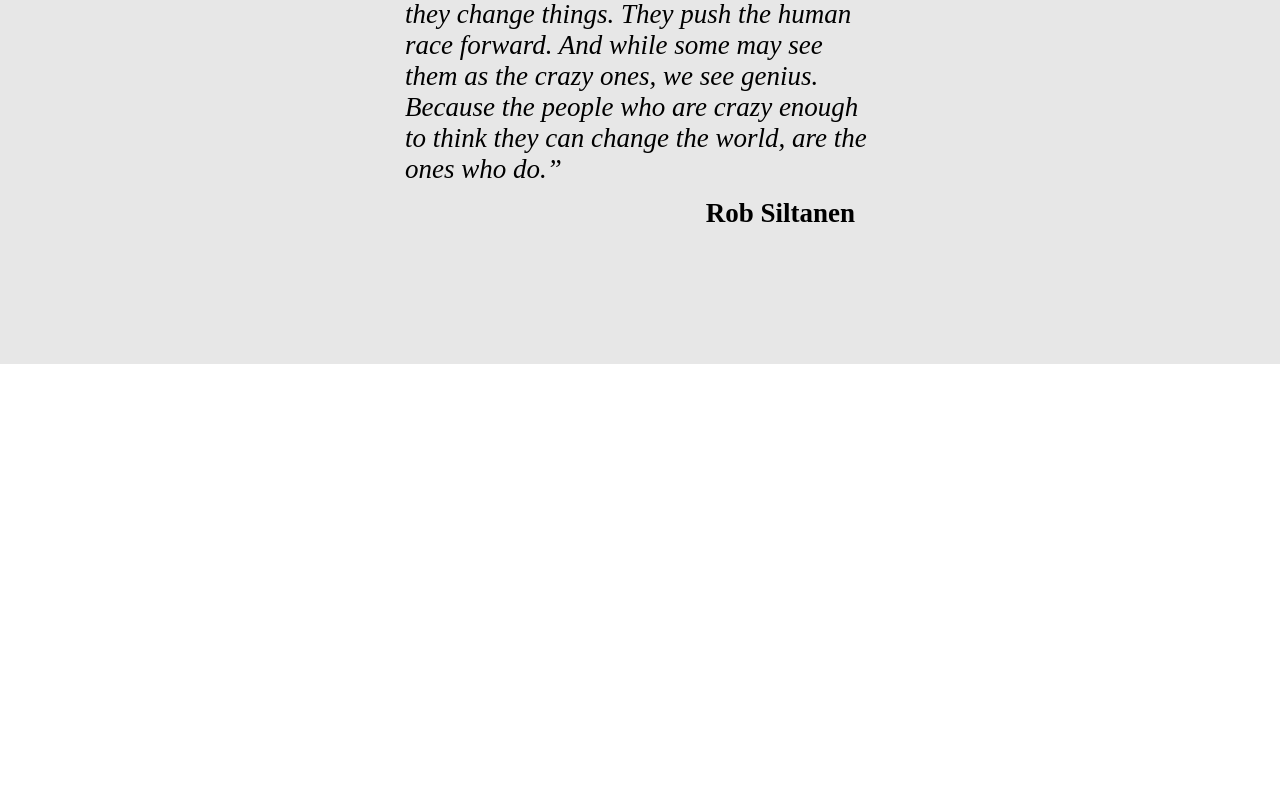
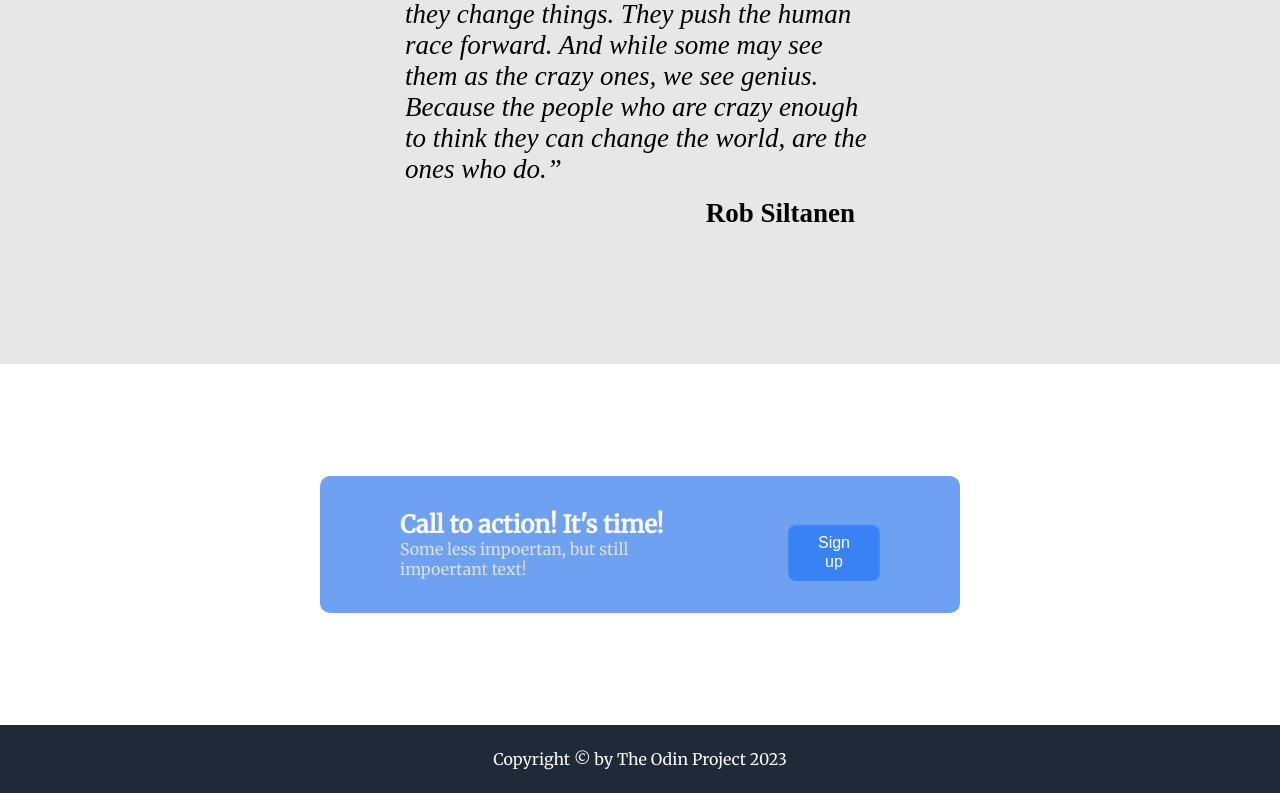
Before and after one commit to misievicz/project-landing-page-1, a plain HTML site: page index.html in a window 1280 px wide. Shown: the part 1790-2583 px from the top of the page. Before the commit the page ends 2154 px from the top, so only its background shows below. Drawn offline with Linux system fonts and the light colour scheme.

Commit message:
Finished ver-1

```diff
--- a/index.html
+++ b/index.html
@@ -70,8 +70,23 @@
 
   <!-- section-3 -->
   <div class="section-3">
-    <div class=""
+
+    <div class="call-to-action">
+     <div class="cta-left">
+      <div class="cta-main-text">Call to action! It's time!</div>
+      <div class="cta-text">Some less impoertan, but still impoertant text!</div>
+    </div>
+    <div class="cta-right">
+      <div class="button cta"><button>Sign up</button></div>
+    </div>
   </div>
+  </div>
+
+  <!-- section-4-footer -->
+  <div class="section-4">
+    <div class="s4-txt">Copyright &copy; by The Odin Project 2023</div>
+  </div>
+
 </body>
 
 </html>
--- a/styles.css
+++ b/styles.css
@@ -8,7 +8,7 @@
 body {
     font-family: Merriweather, sans-serif;
     margin: 0;
-    overflow: scroll;
+    overflow:visible;
     display: flex;
     flex-direction: column;
 }
@@ -97,7 +97,7 @@ img {
 button {
     align-items: center;
     appearance: button;
-    background-color: #0276FF;
+    background-color: #3882F6;
     border-radius: 8px;
     border-style: none;
     box-shadow: rgba(255, 255, 255, 0.26) 0 1px 2px inset;
@@ -118,6 +118,7 @@ button {
     -webkit-user-select: none;
     touch-action: manipulation;
 }
+
 
 button:active {
     background-color: #006AE8;
@@ -174,3 +175,38 @@ button:hover {
     font-style: normal;
     font-weight: 900;
 }
+
+.section-3 {
+    color: #fafafa;
+    display: flex;
+    justify-content: center;
+    align-items: center;
+    padding: 7em 20em;
+}
+
+.call-to-action {
+    background-color:#6fa1f3;
+    display: flex;
+    flex: 1;
+    gap: 100px;
+    justify-content: space-between;
+    align-items: center;
+    padding: 2em 5em;
+    border-radius: 10px;
+}
+
+.cta-main-text {
+    font-size: 24px;
+    font-weight: 900;
+    line-height: 1.15;
+}
+
+.cta-text {
+    color: #dfdfdf;
+}
+.section-4 {
+    background-color: #1f2937;
+    color: #fafafa;
+    padding: 1.5em;
+    text-align: center;
+}
```
